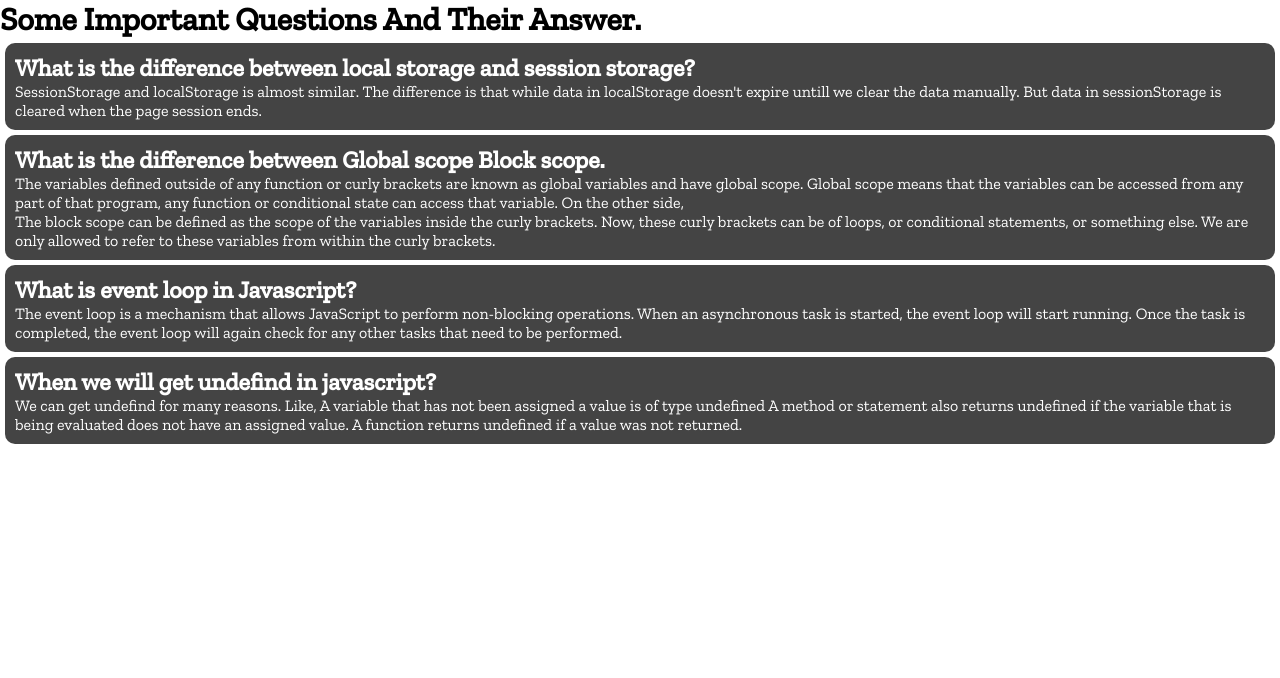
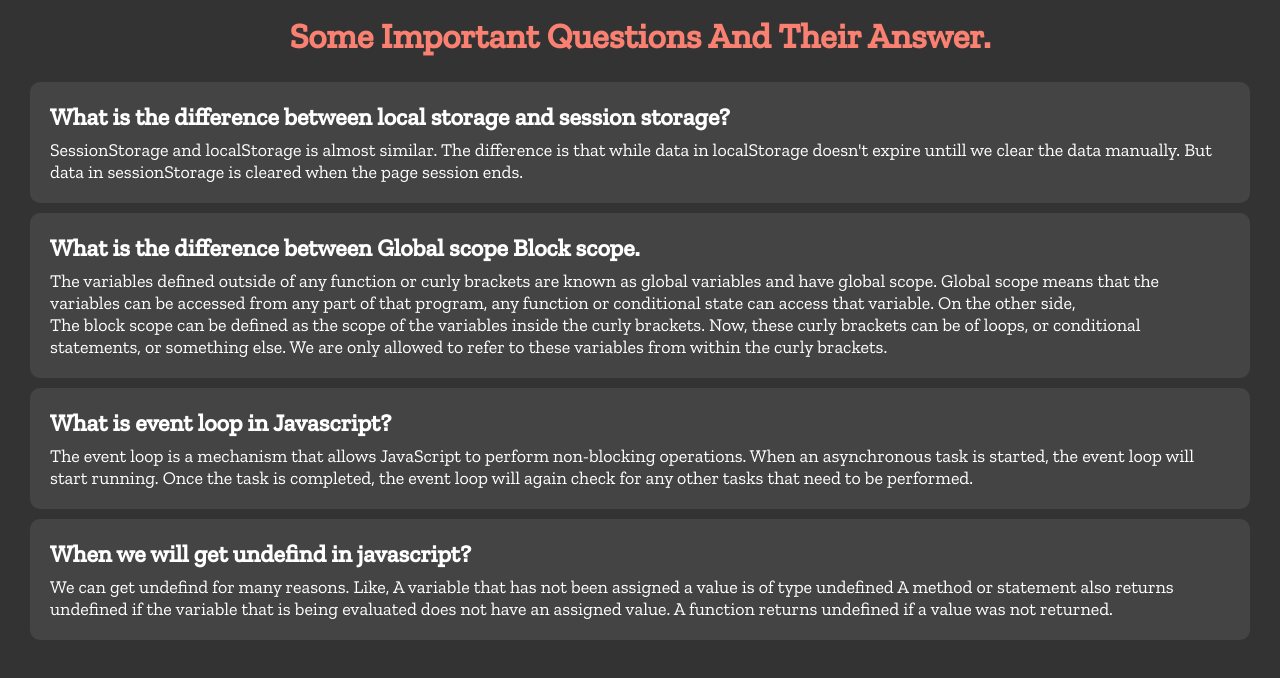
Before and after one commit to Tasnim-Bahar-Samir/type-faster, a plain HTML site: page blog.html in a window 1280 px wide. Drawn offline with nearby package versions, Linux system fonts and the light colour scheme.

Commit message:
Applied some styles to blog file

```diff
--- a/blog.css
+++ b/blog.css
@@ -4,12 +4,29 @@
     box-sizing: border-box;
   }
 body {
+    background-color: #333;
     font-family: "Zilla Slab", serif;
+}
+header h1{
+    text-align: center;
+    margin: 15px 0 25px;
+    font-size: 35px;
+    color: salmon;
 }
 .question{
     color: white;
-    padding: 10px;
+    padding: 20px;
     background-color: #444;
-    margin: 5px;
+    margin: 10px 30px;
     border-radius: 10px;
+    transition: .3s;
 }
+.question h2{
+    margin-bottom: 8px;
+}
+.question p{
+    font-size: 18px;
+}
+.question:hover{
+    outline: 3px solid salmon;
+}
--- a/blog.html
+++ b/blog.html
@@ -18,7 +18,7 @@
     <main>
         <section>
             <div class="question">
-                <h1>What is the difference between local storage and session storage?</h1>
+                <h2>What is the difference between local storage and session storage?</h2>
                 <p>
                     SessionStorage and localStorage is almost similar. The difference is that while data in localStorage doesn't expire untill we clear the data manually. But data in sessionStorage is cleared when the page session ends.
                 </p>
```
